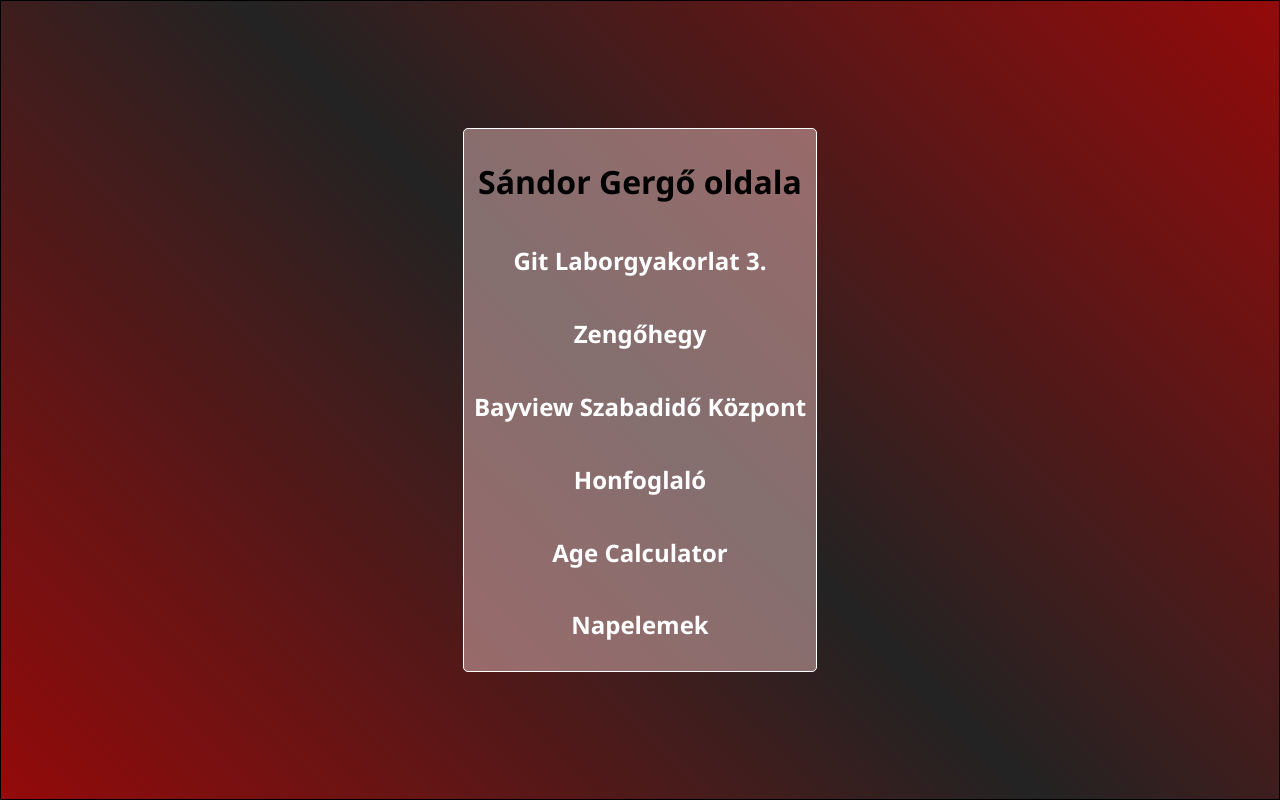
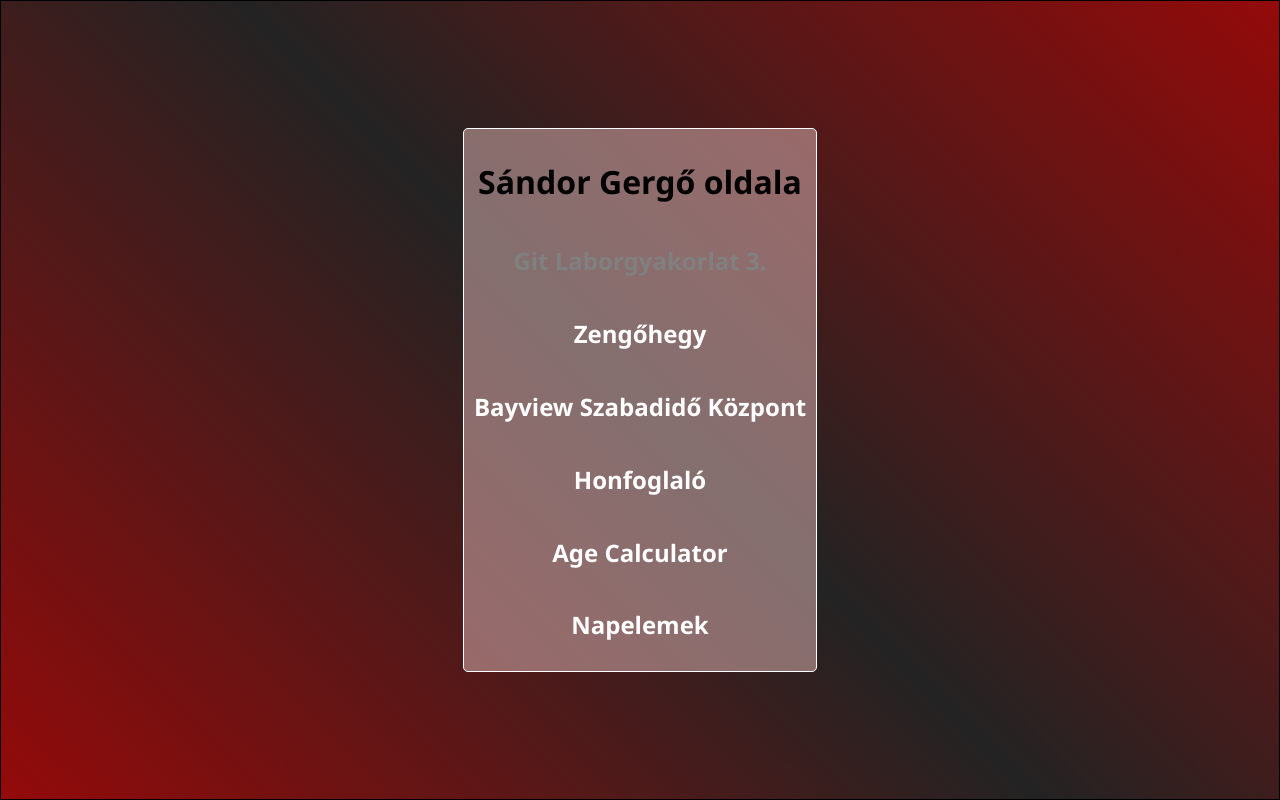
Before and after one commit to SdGergo/SdGergo.github.io, a plain HTML site: page index.html in a window 1280 px wide. In both pictures the pointer is over the link "Git Laborgyakorlat 3.". Drawn offline with Linux system fonts and the light colour scheme.

Commit message:
Update style.css

```diff
--- a/style.css
+++ b/style.css
@@ -27,3 +27,8 @@ body{
     color: white;
     text-decoration: none;
 }
+.wrapper a:hover{
+    color: gray;
+    text-decoration: none;
+    font-weight: bold;
+}
```
